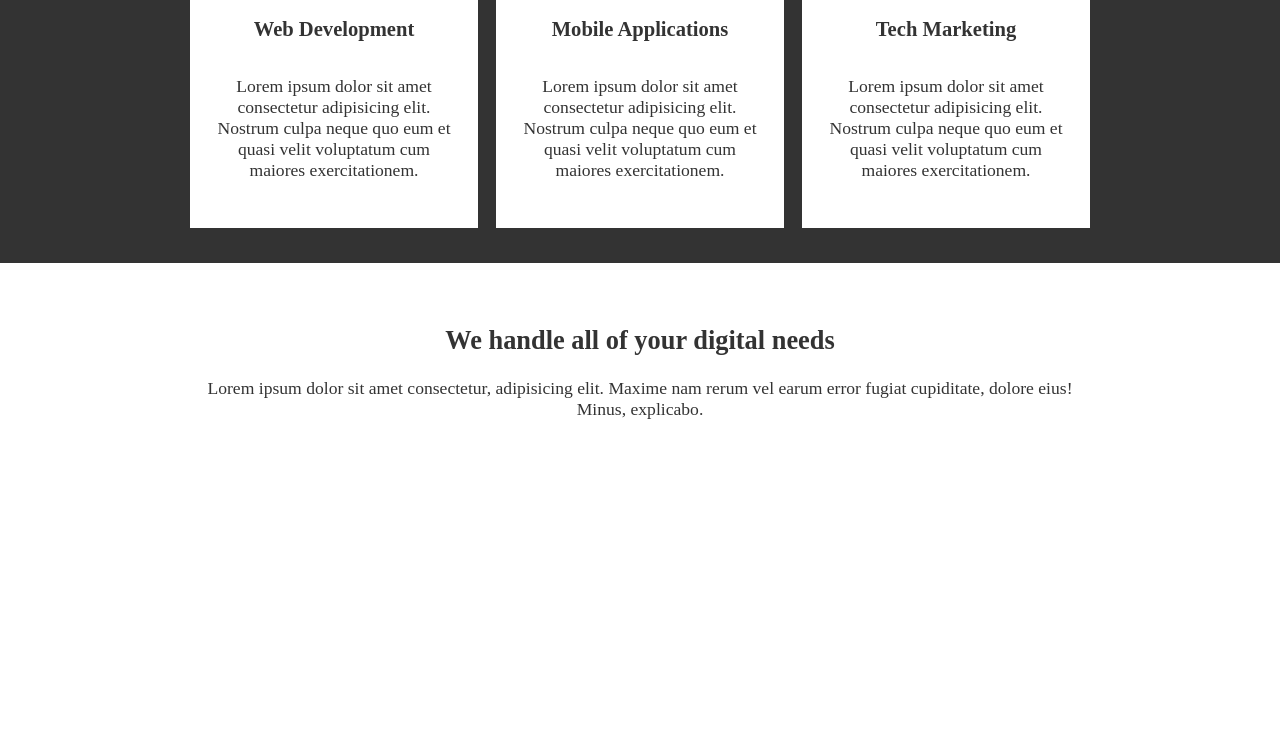
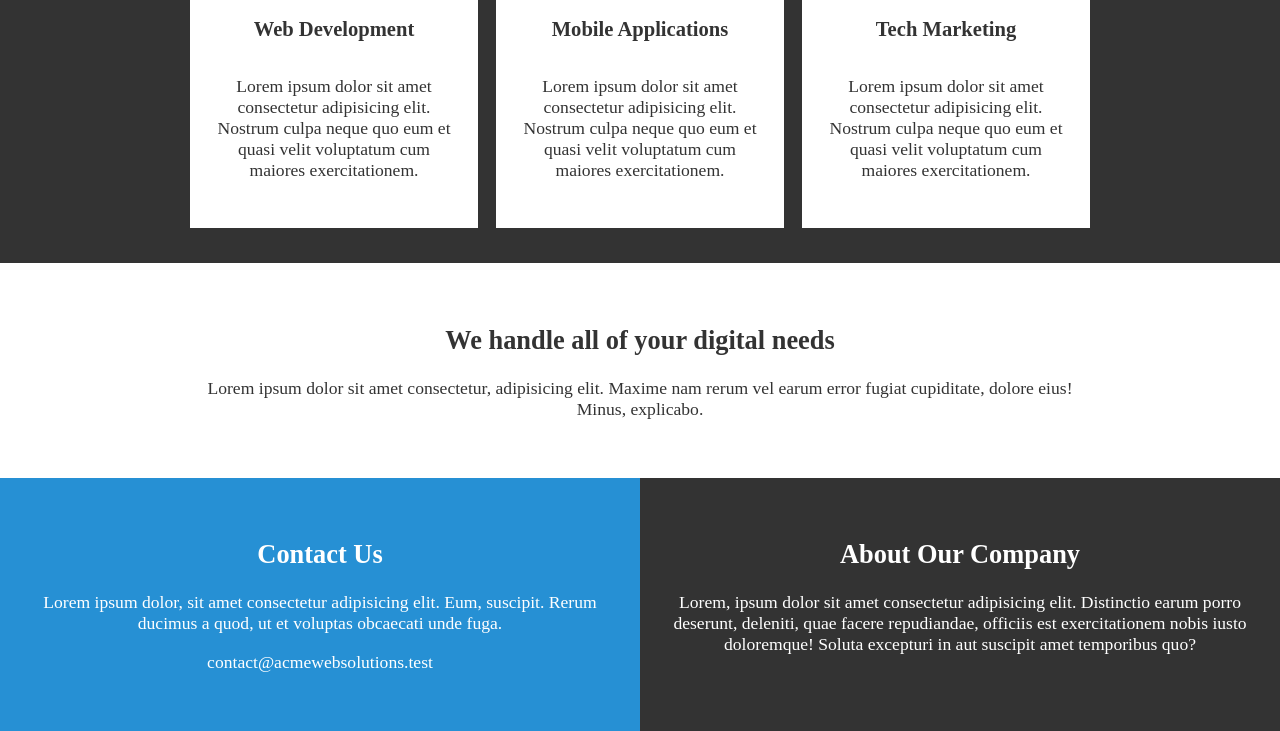
Before and after one commit to FOZsmoke/home-work-css-styles, a plain HTML site: page index.html in a window 1280 px wide. Shown: the part 957-1688 px from the top of the page. Before the commit the page ends 1435 px from the top, so only its background shows below. Drawn offline with Linux system fonts and the light colour scheme.

Commit message:
add section-5

```diff
--- a/css/styles.css
+++ b/css/styles.css
@@ -69,7 +69,6 @@ h1{
      margin-top: 0;
 }
 .section-3{
-    background: #333;
     color: #333;
     padding: 35px 0;
 }
@@ -92,3 +91,17 @@ h1{
 .column-content h3{
     margin: 35px 0;
 }
+.blue{
+    background: #2690d4;
+}
+.box{
+    width: 50%;
+    padding: 40px 25px;
+}
+.section-5{
+    color: #fff;
+    display: flex;
+}
+.dark-gray{
+    background: #333;
+}
--- a/index.html
+++ b/index.html
@@ -23,7 +23,7 @@
             <p class="columns-2" >Lorem ipsum dolor sit amet consectetur adipisicing elit. Ullam quasi obcaecati illum quia quos totam a cupiditate explicabo. Ratione placeat maxime eligendi! Nemo ex blanditiis possimus. Voluptates veritatis rem repellat! Dicta, voluptas!</p>
          </div>
     </section>
-    <section class="section-3">
+    <section class="section-3 dark-gray">
         <div class="container">
             <div class="column">
               <img src="./images/column1.jpeg" alt="">
@@ -54,6 +54,18 @@
         <p>Lorem ipsum dolor sit amet consectetur, adipisicing elit. Maxime nam rerum vel earum error fugiat cupiditate, dolore eius! Minus, explicabo.</p>
         </div>
     </section>
+    <section class="section-5">
+        <div class="box blue text-center">
+            <h2>Contact Us</h2>
+            <p>Lorem ipsum dolor, sit amet consectetur adipisicing elit. Eum, suscipit. Rerum ducimus a quod, ut et voluptas obcaecati unde fuga.</p>
+            <p>contact@acmewebsolutions.test</p>
+        </div>
+        <div class="box dark-gray text-center">
+            <h2>About Our Company</h2>
+            <p>Lorem, ipsum dolor sit amet consectetur adipisicing elit. Distinctio earum porro deserunt, deleniti, quae facere repudiandae, officiis est exercitationem nobis iusto doloremque! Soluta excepturi in aut suscipit amet temporibus quo?</p>
+
+        </div>
+    </section>
 
 
 
```
